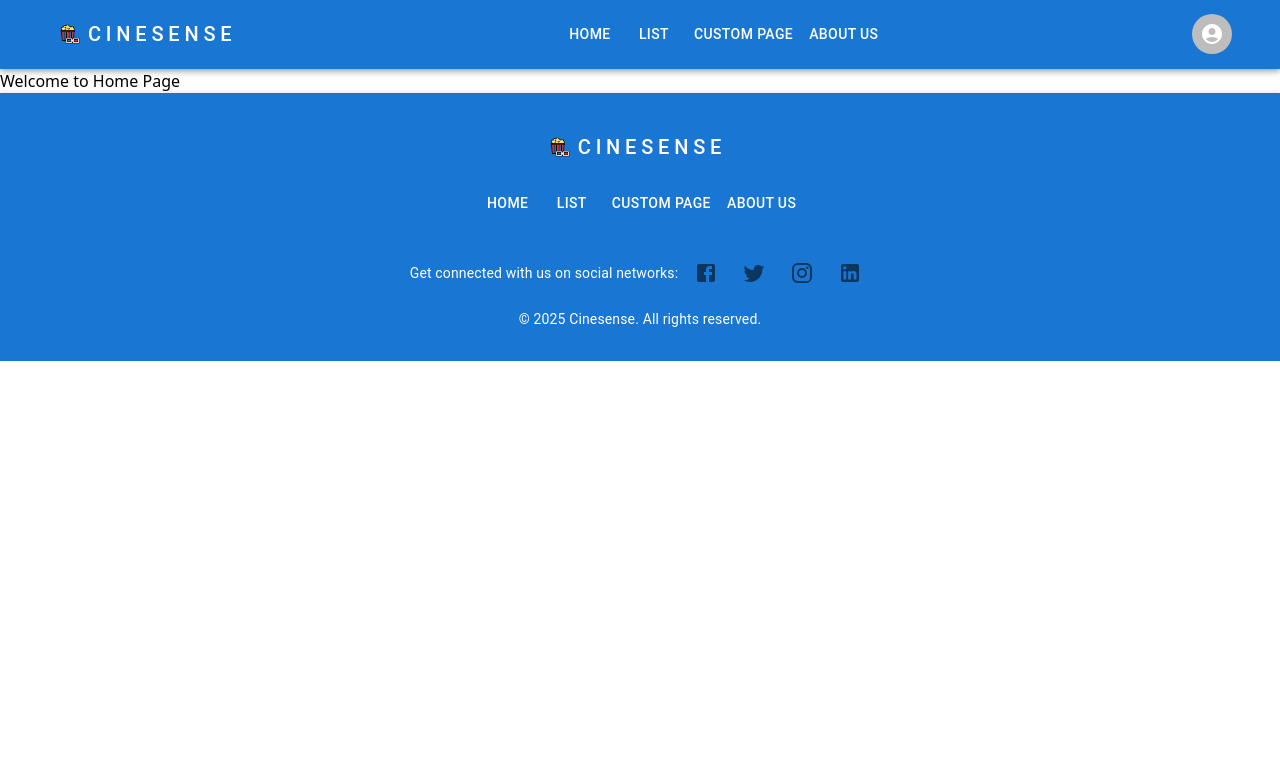
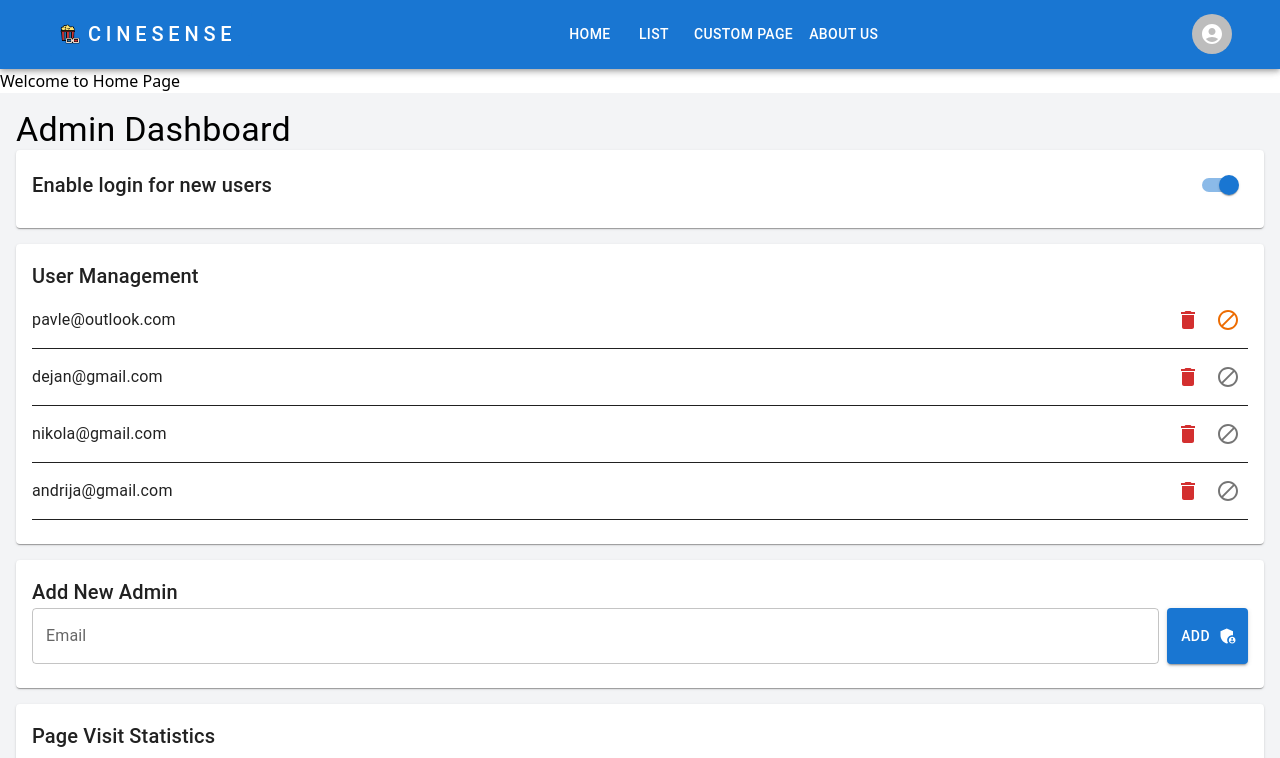
Before and after one commit to PavleDz/CineSense, a React (Vite) app: page / in a window 1280 px wide. Shown: the top 758 px of the page. Built offline with nearby package versions, Linux system fonts and the light colour scheme.

Commit message:
CNSN-10 work on the admin page

```diff
--- a/src/App.jsx
+++ b/src/App.jsx
@@ -1,5 +1,11 @@
+import AdminPage from "./pages/AdminPage";
+
 function App() {
-  return <></>;
+  return (
+    <>
+      <AdminPage />
+    </>
+  );
 }
 
 export default App;
--- /dev/null
+++ b/src/components/admin/AddAdminCard.jsx
@@ -0,0 +1,34 @@
+import React from "react";
+import {
+  Card,
+  CardContent,
+  Typography,
+  Box,
+  TextField,
+  Button,
+} from "@mui/material";
+import { AdminPanelSettings } from "@mui/icons-material";
+
+const AddAdminCard = () => {
+  return (
+    <Card className="mb-4">
+      <CardContent>
+        <Typography variant="h6" className="mb-4">
+          Add New Admin
+        </Typography>
+        <Box className="flex flex-col gap-2 md:flex-row">
+          <TextField label="Email" variant="outlined" type="email" fullWidth />
+          <Button
+            variant="contained"
+            color="primary"
+            endIcon={<AdminPanelSettings />}
+          >
+            Add
+          </Button>
+        </Box>
+      </CardContent>
+    </Card>
+  );
+};
+
+export default AddAdminCard;
--- /dev/null
+++ b/src/components/admin/LoginToggleCard.jsx
@@ -0,0 +1,21 @@
+import React, { useState } from "react";
+import { Card, CardContent, Typography, Switch } from "@mui/material";
+
+const LoginToggleCard = () => {
+  const [enableLogin, setEnableLogin] = useState(true);
+
+  return (
+    <Card className="mb-4">
+      <CardContent className="flex justify-between items-center">
+        <Typography variant="h6">Enable login for new users</Typography>
+        <Switch
+          checked={enableLogin}
+          onChange={() => setEnableLogin(!enableLogin)}
+          color="primary"
+        />
+      </CardContent>
+    </Card>
+  );
+};
+
+export default LoginToggleCard;
--- /dev/null
+++ b/src/components/admin/StatsCard.jsx
@@ -0,0 +1,32 @@
+import React from "react";
+import { Card, CardContent, Typography } from "@mui/material";
+import { Line } from "react-chartjs-2";
+import "chart.js/auto";
+
+const dummyStats = {
+  labels: ["Mon", "Tue", "Wed", "Thu", "Fri", "Sat", "Sun"],
+  datasets: [
+    {
+      label: "Weekly Visits",
+      data: [120, 200, 150, 170, 300, 250, 400],
+      fill: true,
+      borderColor: "#1976D2",
+      tension: 0.2,
+    },
+  ],
+};
+
+const StatsCard = () => {
+  return (
+    <Card>
+      <CardContent>
+        <Typography variant="h6" className="mb-4">
+          Page Visit Statistics
+        </Typography>
+        <Line data={dummyStats} />
+      </CardContent>
+    </Card>
+  );
+};
+
+export default StatsCard;
--- /dev/null
+++ b/src/components/admin/UserManagementCard.jsx
@@ -0,0 +1,41 @@
+import React from "react";
+import { Card, CardContent, Typography, Box, IconButton } from "@mui/material";
+import { Delete, Block } from "@mui/icons-material";
+
+//dummy
+const users = [
+  { id: 1, email: "pavle@outlook.com", blocked: false },
+  { id: 2, email: "dejan@gmail.com", blocked: true },
+  { id: 3, email: "nikola@gmail.com", blocked: true },
+  { id: 3, email: "andrija@gmail.com", blocked: true },
+];
+
+const UserManagementCard = () => {
+  return (
+    <Card className="mb-4">
+      <CardContent>
+        <Typography variant="h6" className="mb-4">
+          User Management
+        </Typography>
+        {users.map((user) => (
+          <Box
+            key={user.id}
+            className="flex justify-between items-center py-2 border-b"
+          >
+            <Typography>{user.email}</Typography>
+            <Box>
+              <IconButton color="error">
+                <Delete />
+              </IconButton>
+              <IconButton color={user.blocked ? "default" : "warning"}>
+                <Block />
+              </IconButton>
+            </Box>
+          </Box>
+        ))}
+      </CardContent>
+    </Card>
+  );
+};
+
+export default UserManagementCard;
--- /dev/null
+++ b/src/pages/AdminPage.jsx
@@ -0,0 +1,23 @@
+import React from "react";
+import { Box, Typography } from "@mui/material";
+import LoginToggleCard from "../components/admin/LoginToggleCard";
+import UserManagementCard from "../components/admin/UserManagementCard";
+import AddAdminCard from "../components/admin/AddAdminCard";
+import StatsCard from "../components/admin/StatsCard";
+
+const AdminPage = () => {
+  return (
+    <Box className="p-4 bg-gray-100 min-h-screen">
+      <Typography variant="h4" className="mb-6">
+        Admin Dashboard
+      </Typography>
+
+      <LoginToggleCard />
+      <UserManagementCard />
+      <AddAdminCard />
+      <StatsCard />
+    </Box>
+  );
+};
+
+export default AdminPage;
```
